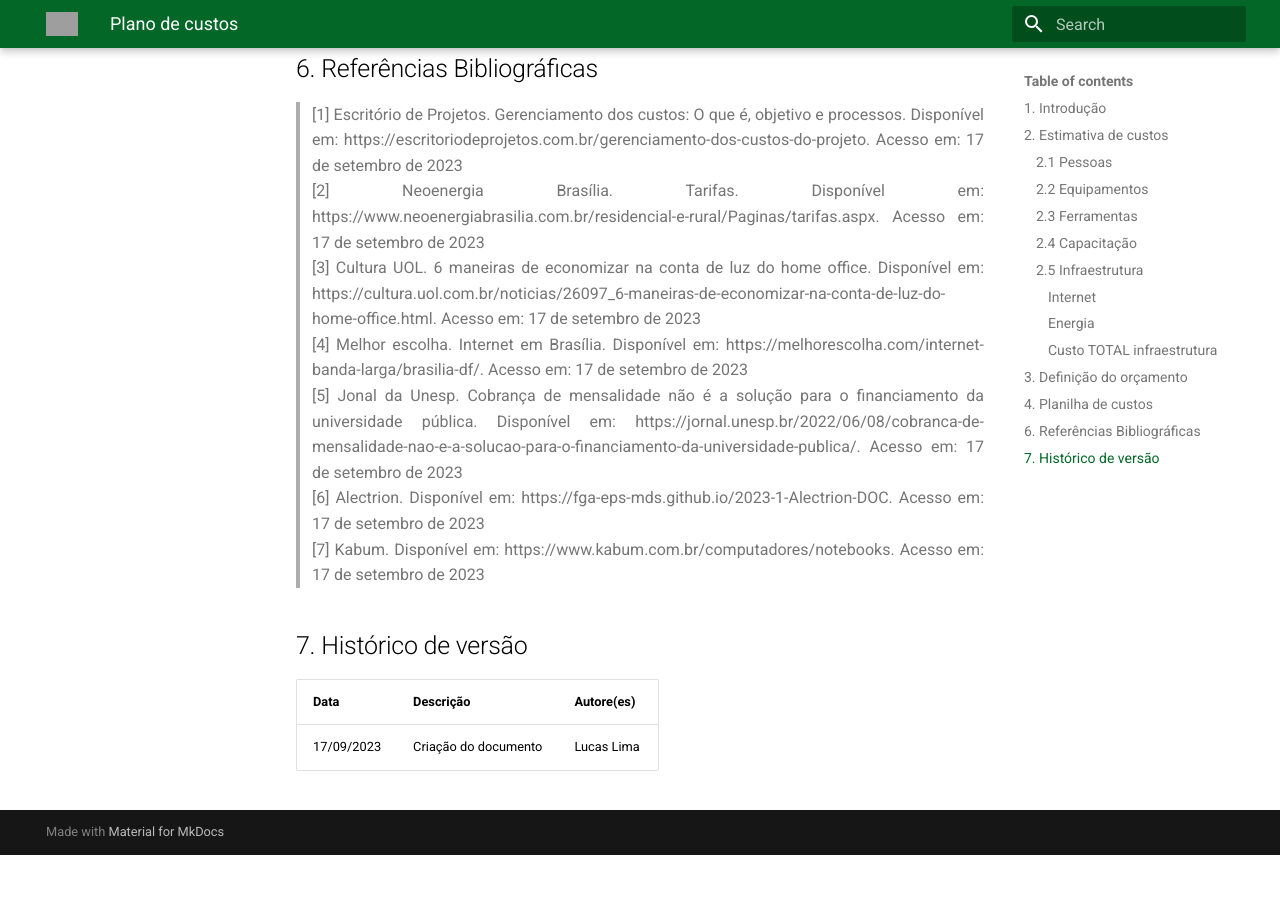
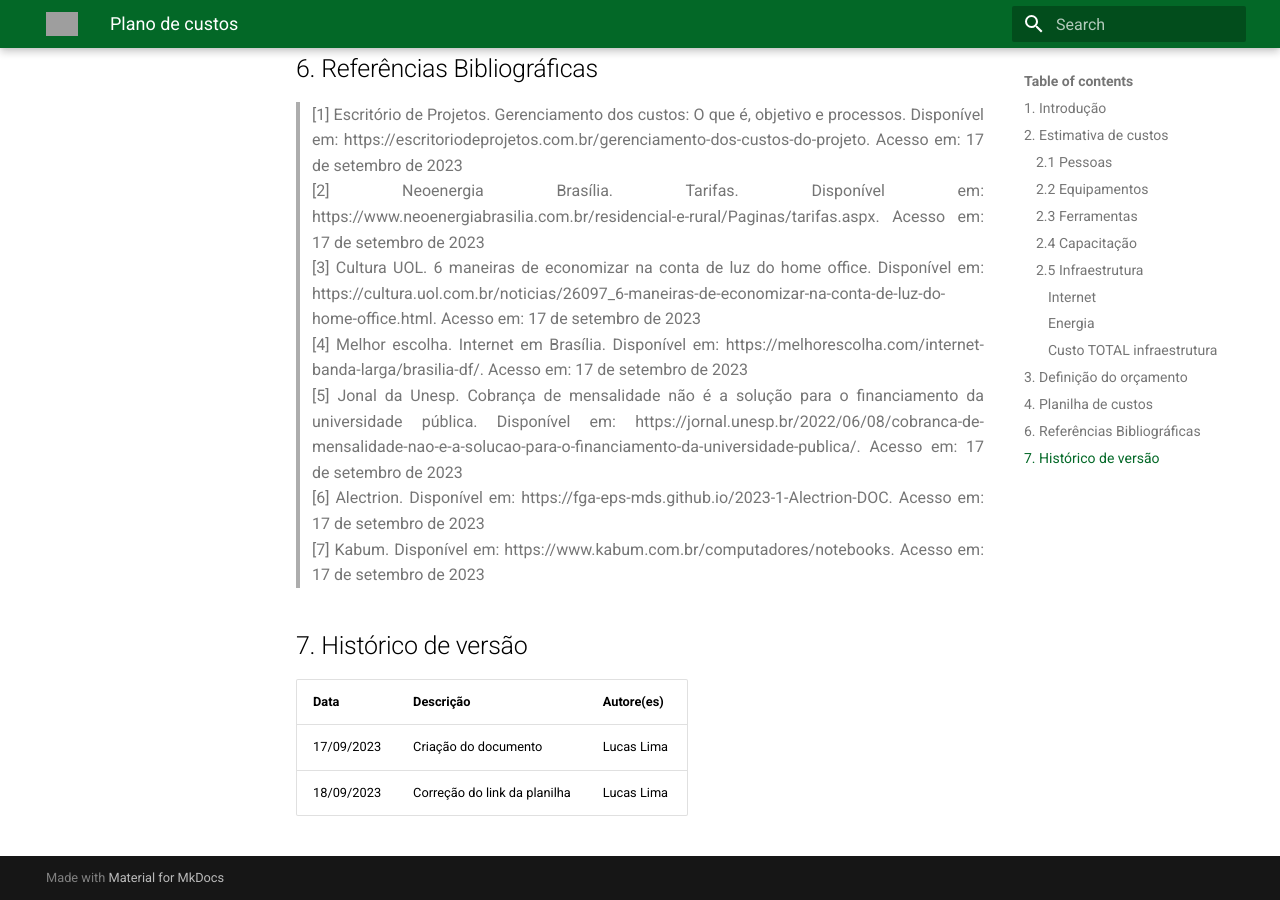
Before and after one commit to fga-eps-mds/2023.2-PrintGo-Doc, an MkDocs documentation site: the page built from docs/Planos/plano_de_custos.md, in a window 1280 px wide and 900 px high, scrolled down 3783 px. Built offline with MkDocs 1.6.1 and Material for MkDocs 9.7.7, drawn with Linux system fonts in a browser that asks for light colours; before the commit the page ends 4638 px from its top, so only the background shows below that; grey boxes are pictures that could not be loaded.

Commit message:
fix: correcao do link da planilha

```diff
--- a/docs/Planos/plano_de_custos.md
+++ b/docs/Planos/plano_de_custos.md
@@ -103,7 +103,7 @@
 
 Para consolidação dos custos, utilizamos a planilha conforme abaixo.
 
-<iframe width="1200" height="600" style="-webkit-transform:scale(0.8);-moz-transform-scale(0.8);" frameborder="0" scrolling="yes" src="https://docs.google.com/spreadsheets/d/1kdzz1YNHFtB67Of6R2GIzyFhf1q0JpOVAvLvgTXxyiE/edit#gid=0"></iframe>
+<iframe width="1200" height="600" style="-webkit-transform:scale(0.8);-moz-transform-scale(0.8);" frameborder="0" scrolling="yes" src="https://docs.google.com/spreadsheets/d/19XYfcZ6xtSD1jwY-sdzzC8tLoowWhWYH/edit?usp=sharing&ouid=114746036519560594040&rtpof=true&sd=true"></iframe>
 
 <!-- ## 5. EVM Agile
 
@@ -126,3 +126,4 @@
 |**Data**|**Descrição**|**Autore(es)**|
 |--------|-------------|--------------|
 |17/09/2023| Criação do documento | Lucas Lima |
+|18/09/2023| Correção do link da planilha | Lucas Lima |
```
